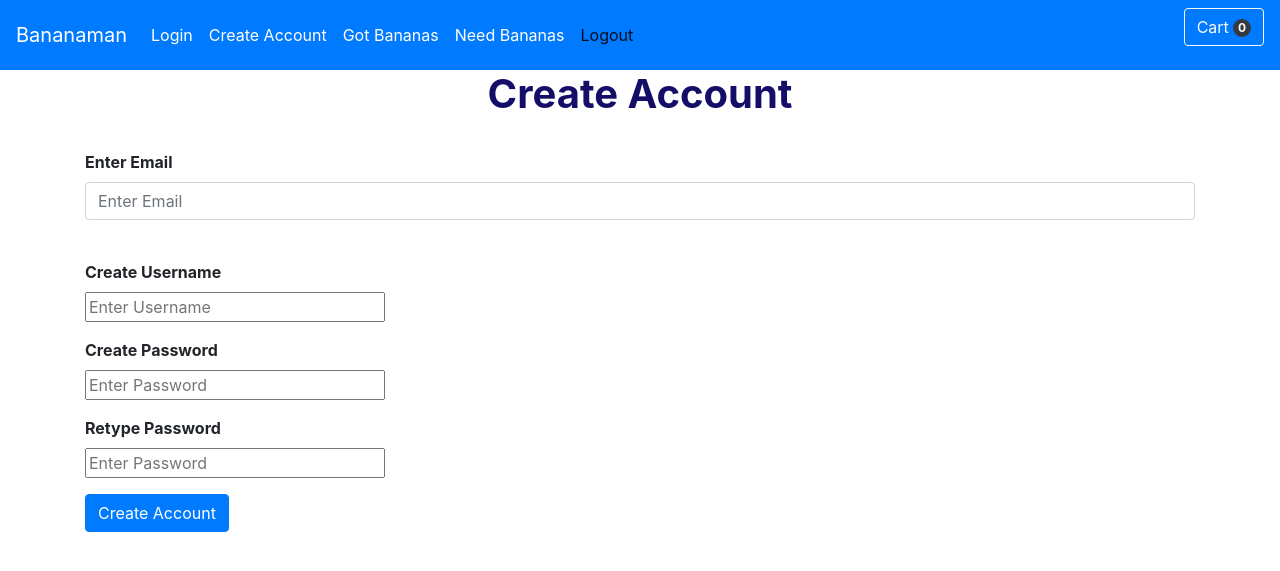
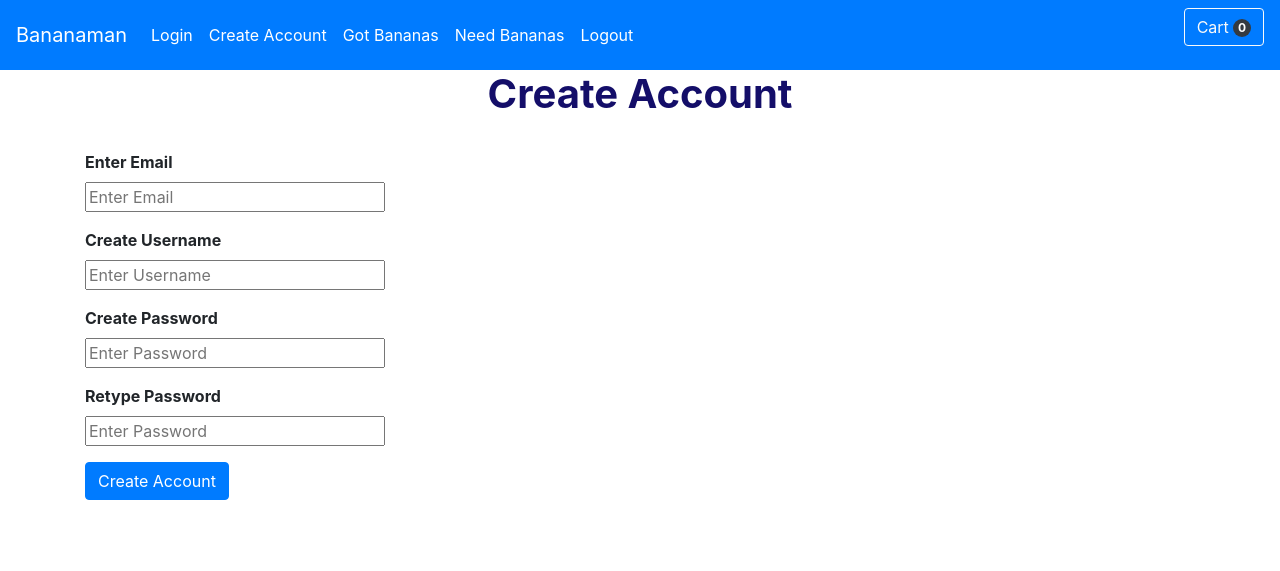
Before and after one commit to jackerman76/Bananaman, a Flask app: page /create_account in a window 1280 px wide. Shown: the top 571 px of the page. Run offline with Flask 2, Linux system fonts and the light colour scheme; some libraries are stand-ins or nearby versions.

Commit message:
merge issues

```diff
--- a/templates/_base.html
+++ b/templates/_base.html
@@ -42,7 +42,7 @@
               </li>
 
               <li class="nav-item active">
-                <a class="nav-link" href="{{ url_for('logout') }}">Logout<span class="sr-only">(current)</span></a>
+                <a class="nav-link" style="color: #ffffff;" href="{{ url_for('logout') }}">Logout<span class="sr-only">(current)</span></a>
               </li>
            </ul>
            <form class="d-flex">
--- a/templates/create_account.html
+++ b/templates/create_account.html
@@ -13,7 +13,7 @@
         <section>
           <div class="form-group">
                 <label for="email"><b>Enter Email</b></label><br>
-                <input type="text" class="form-control" placeholder="Enter Email" name="email" required>
+                <input type="text" class="form" placeholder="Enter Email" name="email" required>
                 <br>
           </div>
           <div class="form-group">
```
Also changed, not shown: templates/need_bananas.html (+1 -7 lines).
